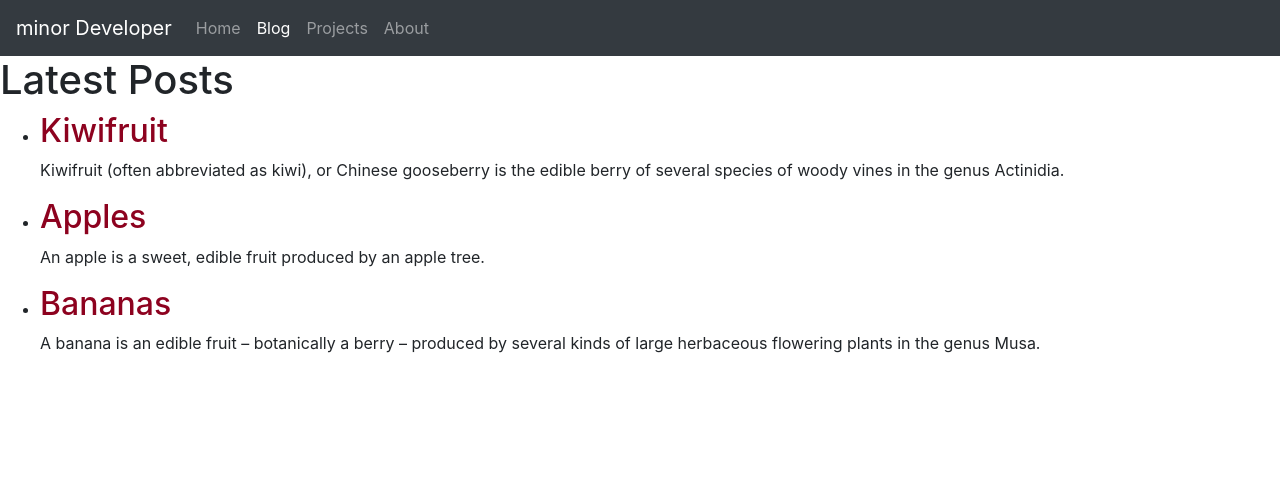
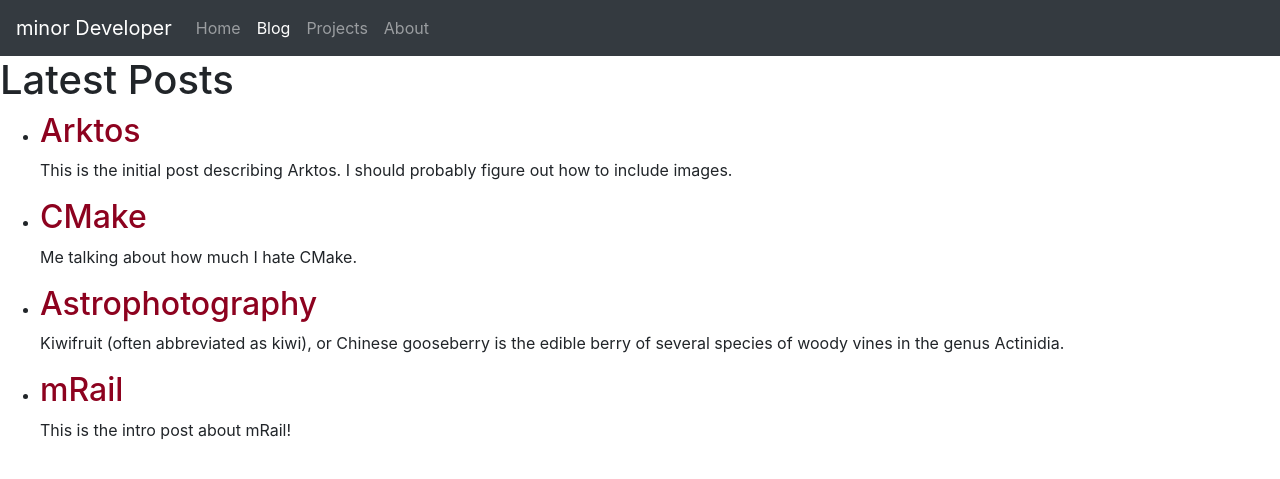
Before and after one commit to minorDeveloper/minorDeveloperWebsite, a Jekyll site: the page built from blog.html, in a window 1280 px wide. Shown: the top 479 px of the page. Built offline with Jekyll 4.4.1, drawn with Linux system fonts in a browser that asks for light colours; nearby versions of some CDN libraries.

Commit message:
Update to real content

```diff
--- a/Gemfile
+++ b/Gemfile
@@ -9,7 +9,7 @@
 # Happy Jekylling!
 gem "jekyll", "~> 4.0.0"
 # This is the default theme for new Jekyll sites. You may change this to anything you like.
-gem "minima", "~> 2.5"
+#gem "minima", "~> 2.5"
 # If you want to use GitHub Pages, remove the "gem "jekyll"" above and
 # uncomment the line below. To upgrade, run `bundle update github-pages`.
 # gem "github-pages", group: :jekyll_plugins
--- a/_posts/2018-08-20-bananas.md
+++ /dev/null
@@ -1,12 +0,0 @@
----
-layout: post
-project: jill
----
-A banana is an edible fruit – botanically a berry – produced by several kinds
-of large herbaceous flowering plants in the genus Musa.
-
-In some countries, bananas used for cooking may be called "plantains",
-distinguishing them from dessert bananas. The fruit is variable in size, color,
-and firmness, but is usually elongated and curved, with soft flesh rich in
-starch covered with a rind, which may be green, yellow, red, purple, or brown
-when ripe.
--- a/_posts/2018-08-21-apples.md
+++ /dev/null
@@ -1,11 +0,0 @@
----
-layout: post
-project: jill
----
-An apple is a sweet, edible fruit produced by an apple tree.
-
-Apple trees are cultivated worldwide, and are the most widely grown species in
-the genus Malus. The tree originated in Central Asia, where its wild ancestor,
-Malus sieversii, is still found today. Apples have been grown for thousands of
-years in Asia and Europe, and were brought to North America by European
-colonists.
--- /dev/null
+++ b/_posts/2021-01-17-mRail.md
@@ -0,0 +1,6 @@
+---
+layout: post
+project: mRail
+title: mRail
+---
+This is the intro post about mRail!
--- /dev/null
+++ b/_posts/2021-02-19-cmake.md
@@ -0,0 +1,8 @@
+---
+layout: post
+project: arktos
+title: CMake
+---
+Me talking about how much I hate CMake.
+
+This shouldn't show up in the excerpt.
--- /dev/null
+++ b/_posts/2021-02-23-arktos.md
@@ -0,0 +1,6 @@
+---
+layout: post
+project: arktos
+---
+This is the initial post describing Arktos.
+I should probably figure out how to include images.
```
Also changed, not shown: _posts/2021-02-01-astrophotography.md (renamed from _posts/2018-08-22-kiwifruit.md, +1 -1 lines), _projects/arktos.md (added, +7 -0 lines), _projects/astro.md (added, +6 -0 lines), _projects/jill.md (deleted, +0 -6 lines), _projects/mRail.md (added, +7 -0 lines), _projects/ted.md (deleted, +0 -6 lines), Gemfile.lock.
